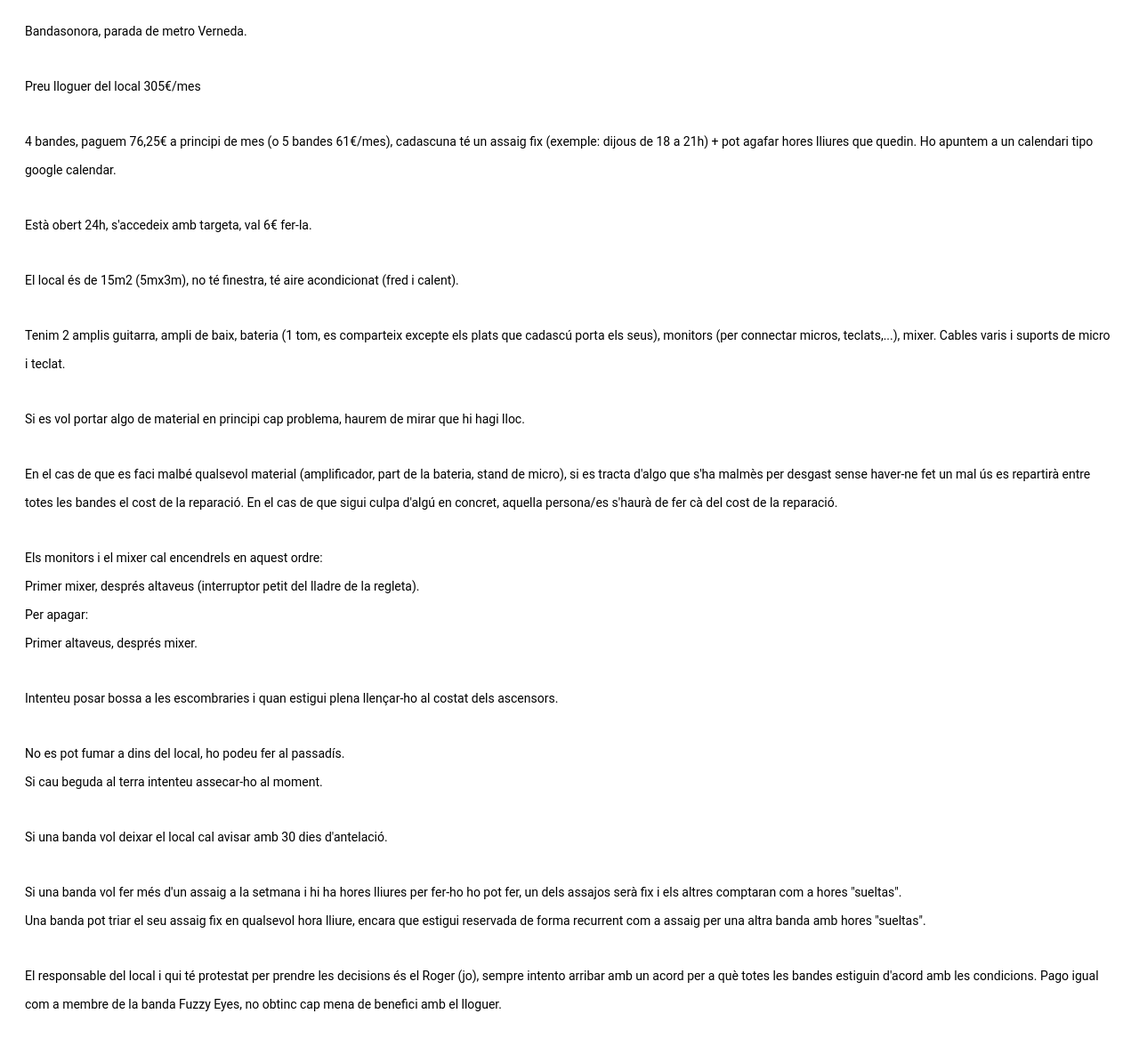
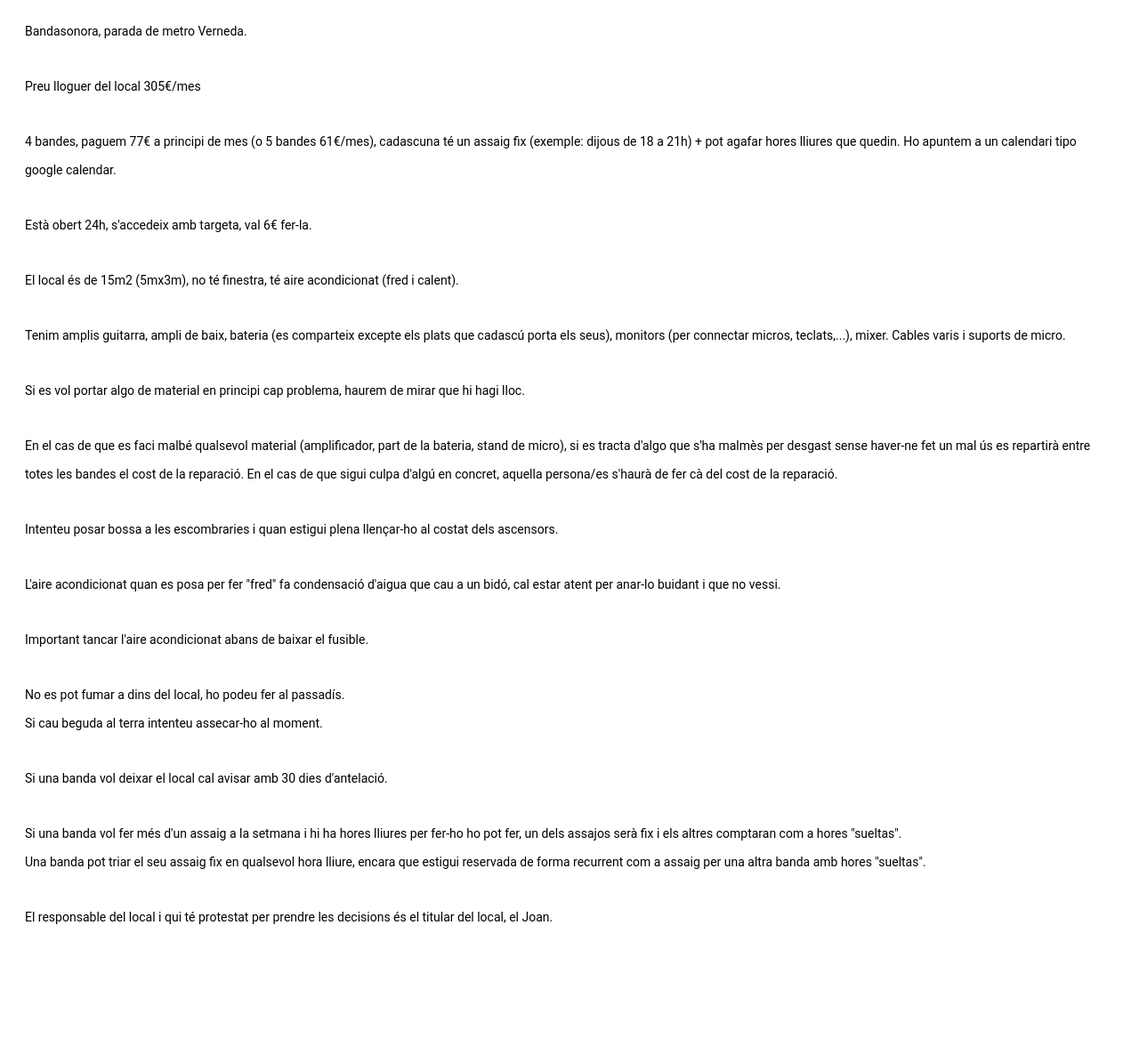
Before and after one commit to rogribas/condicions-local-309, a plain HTML site: page index.html in a window 1280 px wide. Shown: the part 90-1266 px from the top of the page at 89% size. After the commit the page ends 1195 px from the top, so only its background shows below. Drawn offline with Linux system fonts and the light colour scheme.

Commit message:
Update index.html

```diff
--- a/index.html
+++ b/index.html
@@ -15,25 +15,24 @@
 
 <p>Preu lloguer del local 305&euro;/mes</p>
 
-<p>4 bandes, paguem 76,25&euro; a principi de mes (o 5 bandes 61&euro;/mes), cadascuna t&eacute; un assaig fix (exemple: dijous de 18 a 21h) + pot agafar hores lliures que quedin. Ho apuntem a un calendari tipo google calendar.</p>
+<p>4 bandes, paguem 77&euro; a principi de mes (o 5 bandes 61&euro;/mes), cadascuna t&eacute; un assaig fix (exemple: dijous de 18 a 21h) + pot agafar hores lliures que quedin. Ho apuntem a un calendari tipo google calendar.</p>
 
 <p>Est&agrave; obert 24h, s'accedeix amb targeta, val 6&euro; fer-la.</p>
 
 <p>El local &eacute;s de 15m2 (5mx3m), no t&eacute; finestra, t&eacute; aire acondicionat (fred i calent).</p>
 
-<p>Tenim 2 amplis guitarra, ampli de baix, bateria (1 tom, es comparteix excepte els plats que cadasc&uacute; porta els seus), monitors (per connectar micros, teclats,...), mixer. Cables varis i suports de micro i teclat.</p>
+<p>Tenim amplis guitarra, ampli de baix, bateria (es comparteix excepte els plats que cadasc&uacute; porta els seus), monitors (per connectar micros, teclats,...), mixer. Cables varis i suports de micro.</p>
 
 <p>Si es vol portar algo de material en principi cap problema, haurem de mirar que hi hagi lloc.</p>
 
 <p>En el cas de que es faci malb&eacute; qualsevol material (amplificador, part de la bateria, stand de micro), si es tracta d'algo que s'ha malm&egrave;s per desgast sense haver-ne fet un mal &uacute;s es repartir&agrave; entre totes les bandes el cost de la reparaci&oacute;. En el cas de que sigui culpa d'alg&uacute; en concret, aquella persona/es s'haur&agrave; de fer c&agrave; del cost de la reparaci&oacute;.</p>
 
 
-<p>Els monitors i el mixer cal encendrels en aquest ordre:<br>
-    Primer mixer, despr&eacute;s altaveus (interruptor petit del lladre de la regleta).<br>
-    Per apagar:<br>
-    Primer altaveus, despr&eacute;s mixer.</p>
+<p>Intenteu posar bossa a les escombraries i quan estigui plena llen&ccedil;ar-ho al costat dels ascensors.</p>
 
-<p>Intenteu posar bossa a les escombraries i quan estigui plena llen&ccedil;ar-ho al costat dels ascensors.</p>
+<p>L'aire acondicionat quan es posa per fer "fred" fa condensaci&oacute; d'aigua que cau a un bid&oacute;, cal estar atent per anar-lo buidant i que no vessi.</p>
+
+<p>Important tancar l'aire acondicionat abans de baixar el fusible.</p>
 
 <p>No es pot fumar a dins del local, ho podeu fer al passad&iacute;s.<br>
 Si cau beguda al terra intenteu assecar-ho al moment.</p>
@@ -43,7 +42,7 @@ Si cau beguda al terra intenteu assecar-ho al moment.</p>
 <p>Si una banda vol fer m&eacute;s d'un assaig a la setmana i hi ha hores lliures per fer-ho ho pot fer, un dels assajos ser&agrave; fix i els altres comptaran com a hores &quot;sueltas&quot;.<br>
 Una banda pot triar el seu assaig fix en qualsevol hora lliure, encara que estigui reservada de forma recurrent com a assaig per una altra banda amb hores &quot;sueltas&quot;.</p>
 
-<p>El responsable del local i qui t&eacute; protestat per prendre les decisions &eacute;s el Roger (jo), sempre intento arribar amb un acord per a qu&egrave; totes les bandes estiguin d'acord amb les condicions. Pago igual com a membre de la banda Fuzzy Eyes, no obtinc cap mena de benefici amb el lloguer.</p>
+<p>El responsable del local i qui t&eacute; protestat per prendre les decisions &eacute;s el titular del local, el Joan.</p>
 
 </div>
 </body>
```
